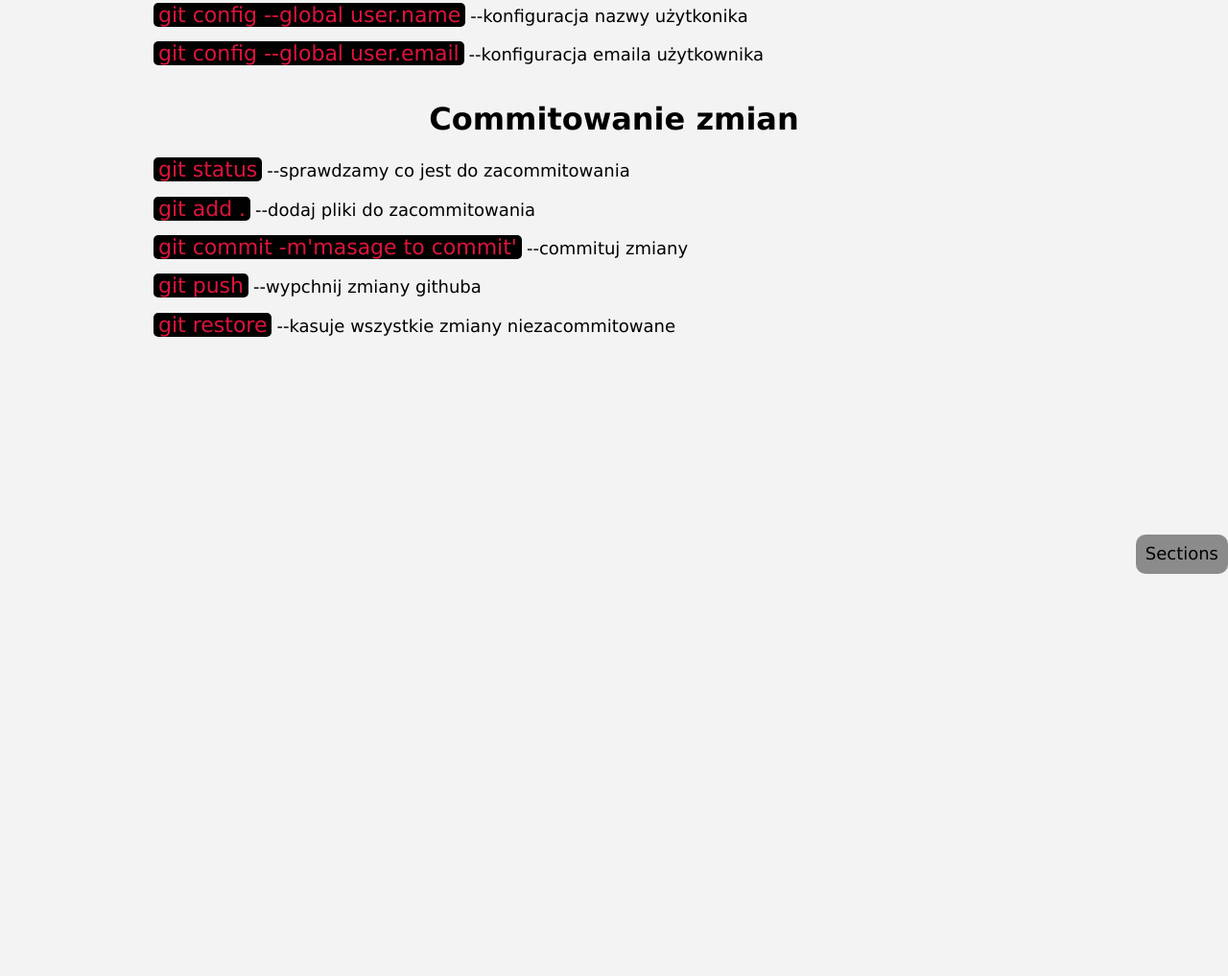
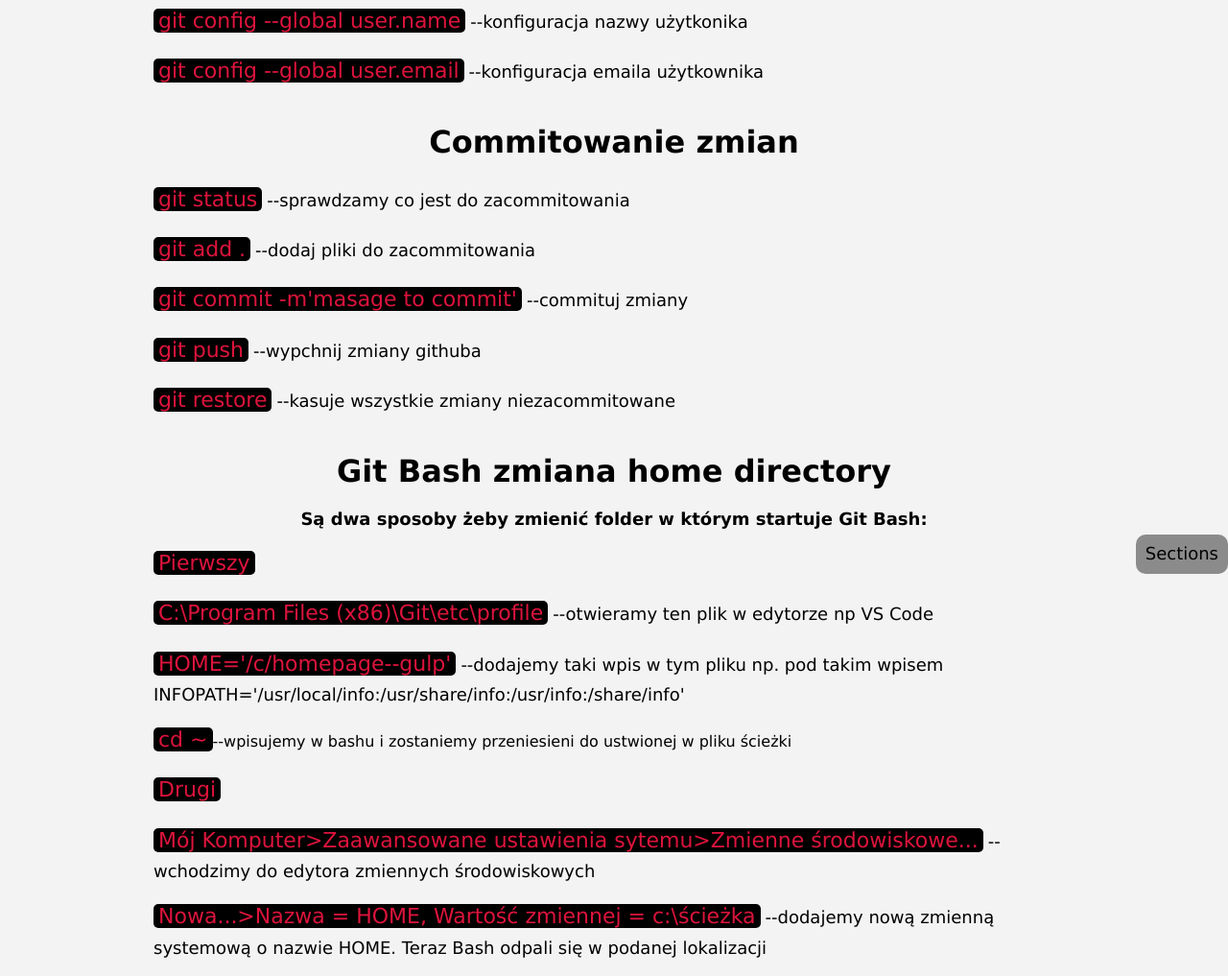
Before and after one commit to norbert-lukaszuk/homepage--gulp, a website: page src/content/git.html in a window 1280 px wide. Shown: the part 202-1219 px from the top of the page at 96% size. Before the commit the page ends 800 px from the top, so only its background shows below. Drawn offline with nearby package versions, Linux system fonts and the light colour scheme; files that its build step writes are made by us from their sources; files whose address does not match are found by name.

Commit message:
git.html change the git bash home directory

```diff
--- a/src/content/git.html
+++ b/src/content/git.html
@@ -1,5 +1,6 @@
 <!DOCTYPE html>
 <html lang="en">
+
 <head>
     <meta charset="UTF-8">
     <meta name="viewport" content="width=device-width, initial-scale=1.0">
@@ -21,6 +22,7 @@
 <div class="buttonWraper">
     <button id="button" class="menu__button menu__button--js">≡</button>
 </div>
+
 <body>
     <div class="body__logoWraper"><img class="body__gitLogo" src="assets/img/git logo.png" alt="git logo"></div>
 
@@ -31,8 +33,10 @@
         <section>
             <h1 class="main__header" id="initialisation">Inicjowanie pracy z gitem</h1>
             <ul class="list__git">
-        <li class="listItem__git"><span class="span__git">git config --global user.name</span><span class="paragraph">--konfiguracja nazwy użytkonika</span></li>
-        <li class="listItem__git"><span class="span__git">git config --global user.email</span><span class="paragraph">--konfiguracja emaila użytkownika</span></li>
+                <li class="listItem__git"><span class="span__git">git config --global user.name</span><span
+                        class="paragraph">--konfiguracja nazwy użytkonika</span></li>
+                <li class="listItem__git"><span class="span__git">git config --global user.email</span><span
+                        class="paragraph">--konfiguracja emaila użytkownika</span></li>
 
             </ul>
         </section>
@@ -40,11 +44,37 @@
         <section>
             <h1 class="main__header" id="commiting">Commitowanie zmian</h1>
             <ul class="list__git">
-        <li class="listItem__git"><span class="span__git">git status</span><span class="paragraph">--sprawdzamy co jest do zacommitowania</span></li>
-        <li class="listItem__git"><span class="span__git">git add .</span><span class="paragraph">--dodaj pliki do zacommitowania</span></li>
-        <li class="listItem__git"><span class="span__git">git commit -m'masage to commit'</span><span class="paragraph">--commituj zmiany</span></li>
-        <li class="listItem__git"><span class="span__git">git push</span><span class="paragraph">--wypchnij zmiany githuba</span></li>
-        <li class="listItem__git"><span class="span__git">git restore</span><span class="paragraph">--kasuje wszystkie zmiany niezacommitowane</span></li>
+                <li class="listItem__git"><span class="span__git">git status</span><span class="paragraph">--sprawdzamy
+                        co jest do zacommitowania</span></li>
+                <li class="listItem__git"><span class="span__git">git add .</span><span class="paragraph">--dodaj pliki
+                        do zacommitowania</span></li>
+                <li class="listItem__git"><span class="span__git">git commit -m'masage to commit'</span><span
+                        class="paragraph">--commituj zmiany</span></li>
+                <li class="listItem__git"><span class="span__git">git push</span><span class="paragraph">--wypchnij
+                        zmiany githuba</span></li>
+                <li class="listItem__git"><span class="span__git">git restore</span><span class="paragraph">--kasuje
+                        wszystkie zmiany niezacommitowane</span></li>
+            </ul>
+        </section>
+        <section>
+            <h1 class="main__header" id="gitBash_home">Git Bash zmiana home directory</h1>
+            <h2 class="second__header">Są dwa sposoby żeby zmienić folder w którym startuje Git Bash: </h2>
+            <ul class="list__git">
+
+                <li class="listItem__git"><span class="span__git">Pierwszy</span>
+                <li class="listItem__git"><span class="span__git">C:\Program Files (x86)\Git\etc\profile</span><span
+                        class="paragraph">--otwieramy ten plik w edytorze np VS Code</span></li>
+                <li class="listItem__git"><span class="span__git">HOME='/c/homepage--gulp'</span><span
+                        class="paragraph">--dodajemy taki wpis w tym pliku np. pod takim wpisem
+                        INFOPATH='/usr/local/info:/usr/share/info:/usr/info:/share/info'</span></li>
+                <li class="listItem__git"><span class="span__git">cd ~</span><span>--wpisujemy w bashu i zostaniemy
+												przeniesieni do ustwionej w pliku ścieżki</span></li>
+								<li class="listItem__git"><span class="span__git">Drugi</span>
+								<li class="listItem__git"><span class="span__git">Mój Komputer>Zaawansowane ustawienia sytemu>Zmienne środowiskowe...</span><span
+										class="paragraph">--wchodzimy do edytora zmiennych środowiskowych</span></li>
+								<li class="listItem__git"><span class="span__git">Nowa...>Nazwa = HOME, Wartość zmiennej = c:\ścieżka</span><span
+										class="paragraph">--dodajemy nową zmienną systemową o nazwie HOME. Teraz Bash odpali się w podanej lokalizacji</span></li>
+
             </ul>
         </section>
         <script src="js/main.js"></script>
--- a/src/scss/main.scss
+++ b/src/scss/main.scss
@@ -473,7 +473,7 @@
   color: black;
   text-align: center;
   font-weight: 900;
-  font-size: 30px;
+  font-size: 1.125rem;
 
 }
 .sections{
@@ -590,7 +590,7 @@
     margin-bottom: 15px;
     padding: 0 5px;
     border-radius: 5px;
-
+    line-height: 1.7;
   }
 }
 .trasitionInput{
@@ -691,7 +691,7 @@
   font-size: 1.125rem;
   text-align: justify;
   padding: 0 5px;
-  line-height: 1.2;
+  line-height: 1.5;
 
       &__box{
         padding-left: 10px;
```
Lines whose indentation alone changed are shown as unchanged.
